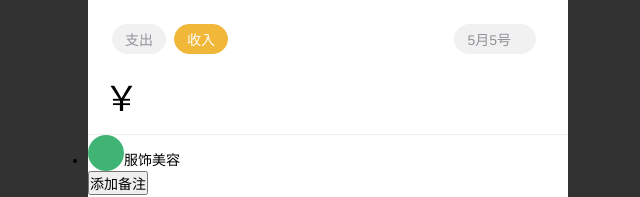
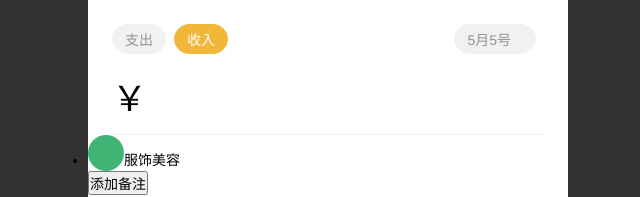
Before and after one commit to haixiangyan/weixin-cash, a React (Create React App) app: page / in a window 1280 px wide. Shown: the part 585-782 px from the top of the page, without its empty margins (312-952 px from the left). Built offline with nearby package versions, Linux system fonts and the light colour scheme.

Commit message:
使用 margin auto 来居中

```diff
--- a/src/components/Money.tsx
+++ b/src/components/Money.tsx
@@ -20,7 +20,8 @@ const TypeSection = styled.section`
 
 const AmountSection = styled.section`
   display: flex;
-  padding: 0 16px;
+  width: 90%;
+  margin: 0 auto;
   border-bottom: 1px solid #eee;
   > span {
     font-size: 2.5em;
```
